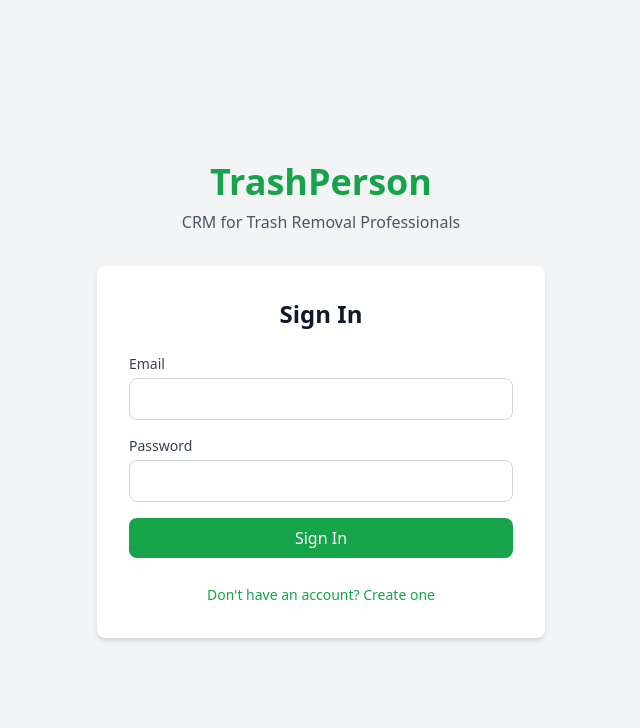
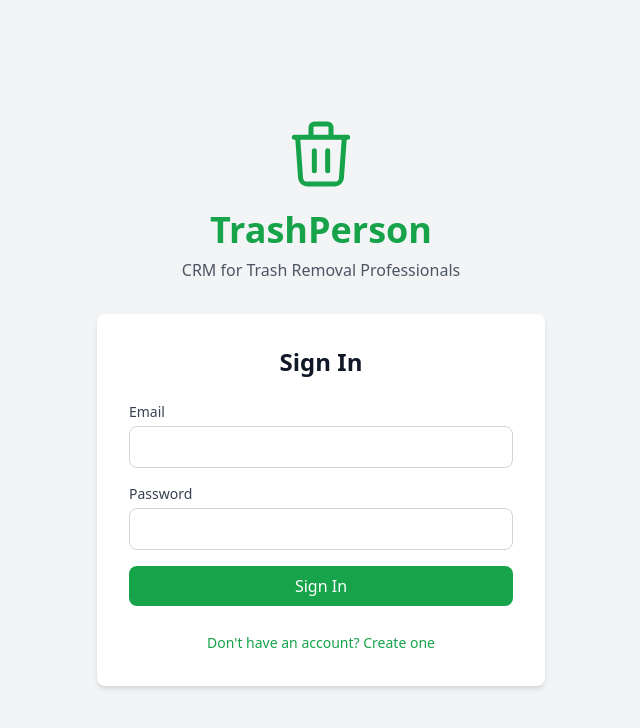
Before and after one commit to cjparlee-hash/trperson, a React (Vite) app in the folder client/: page / in a window 1280 px wide. Shown: the top 728 px of the page, without its empty margins (319-959 px from the left). Built offline with nearby package versions, Linux system fonts and the light colour scheme; no server answers.

Commit message:
Add trash can icon to login page
Co-Authored-By: Claude Opus 4.5 <noreply@anthropic.com>

```diff
--- a/client/src/pages/Login.jsx
+++ b/client/src/pages/Login.jsx
@@ -48,7 +48,20 @@ function Login({ onLogin }) {
         <div className="min-h-screen flex items-center justify-center bg-gray-100 py-12 px-4">
             <div className="max-w-md w-full space-y-8">
                 <div className="text-center">
-                    <h1 className="text-4xl font-bold text-primary-600">TrashPerson</h1>
+                    <svg
+                        className="mx-auto h-20 w-20 text-primary-600"
+                        fill="none"
+                        stroke="currentColor"
+                        viewBox="0 0 24 24"
+                    >
+                        <path
+                            strokeLinecap="round"
+                            strokeLinejoin="round"
+                            strokeWidth={1.5}
+                            d="M19 7l-.867 12.142A2 2 0 0116.138 21H7.862a2 2 0 01-1.995-1.858L5 7m5 4v6m4-6v6m1-10V4a1 1 0 00-1-1h-4a1 1 0 00-1 1v3M4 7h16"
+                        />
+                    </svg>
+                    <h1 className="mt-4 text-4xl font-bold text-primary-600">TrashPerson</h1>
                     <p className="mt-2 text-gray-600">CRM for Trash Removal Professionals</p>
                 </div>
 
```
